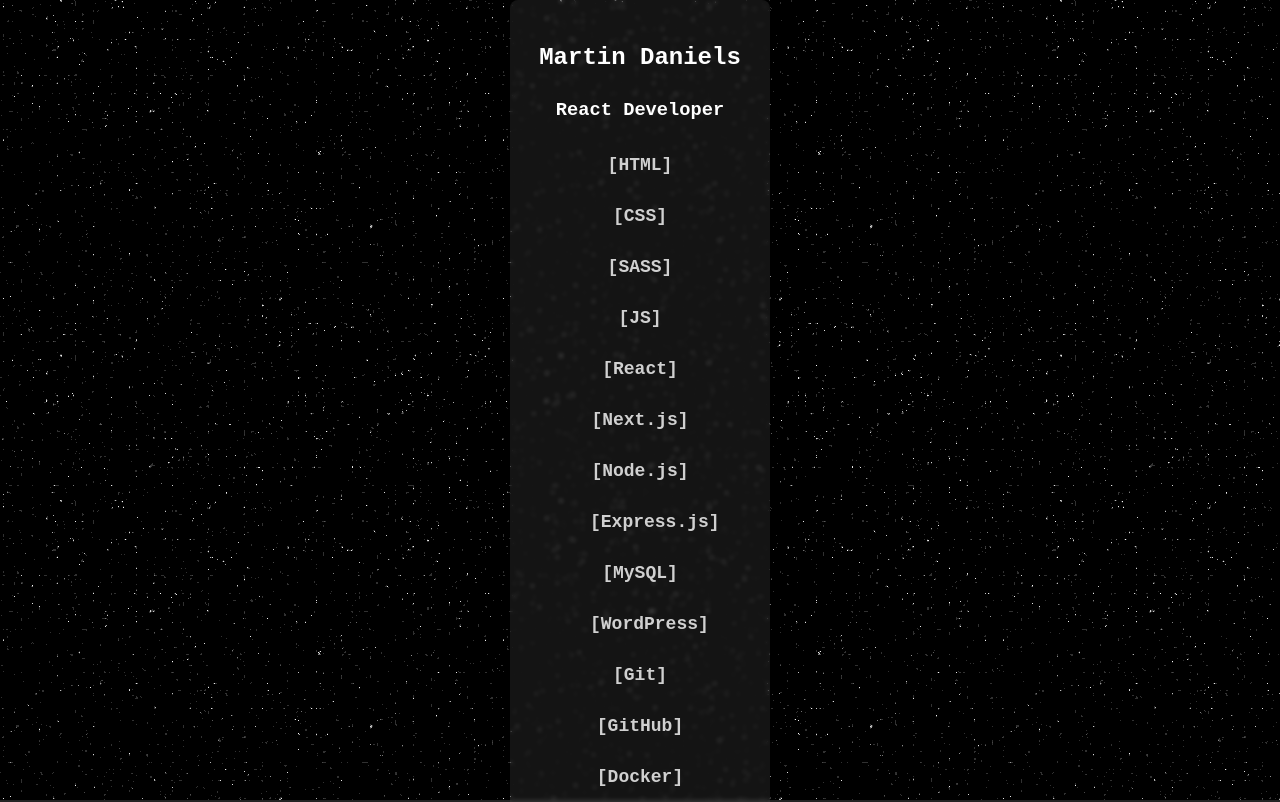
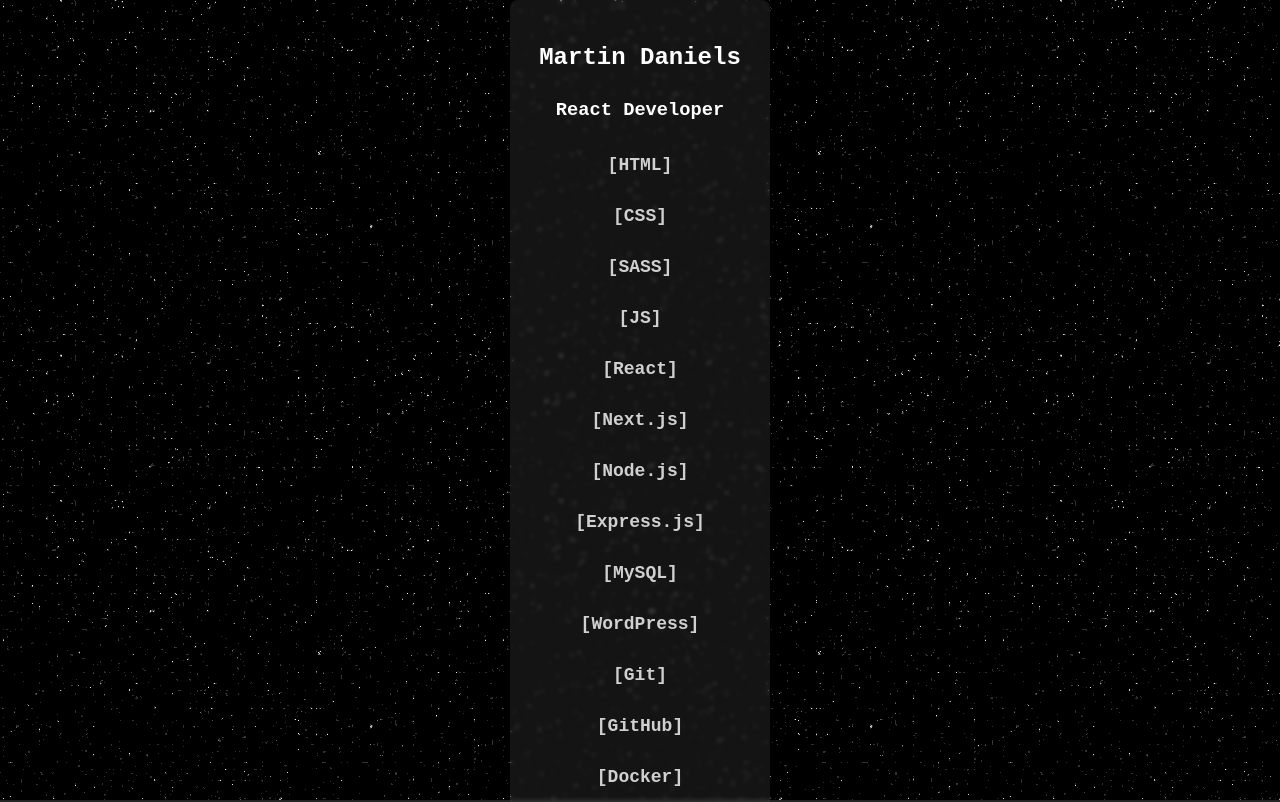
Before and after one commit to Martin13025/Martin_Page, a React (Vite) app: page / in a window 1280 px wide. Shown: the top 802 px of the page. Built offline with nearby package versions, Linux system fonts and the light colour scheme.

Commit message:
Update Text.css

```diff
--- a/src/components/Text.css
+++ b/src/components/Text.css
@@ -28,7 +28,7 @@
   background-color: transparent;
   margin-bottom: 8px;
   transition: background-color 0.3s;
-  width: 100px;
+  width: auto;
   text-align: center;
   color: rgba(255, 255, 255, 0.8);
 }
```
